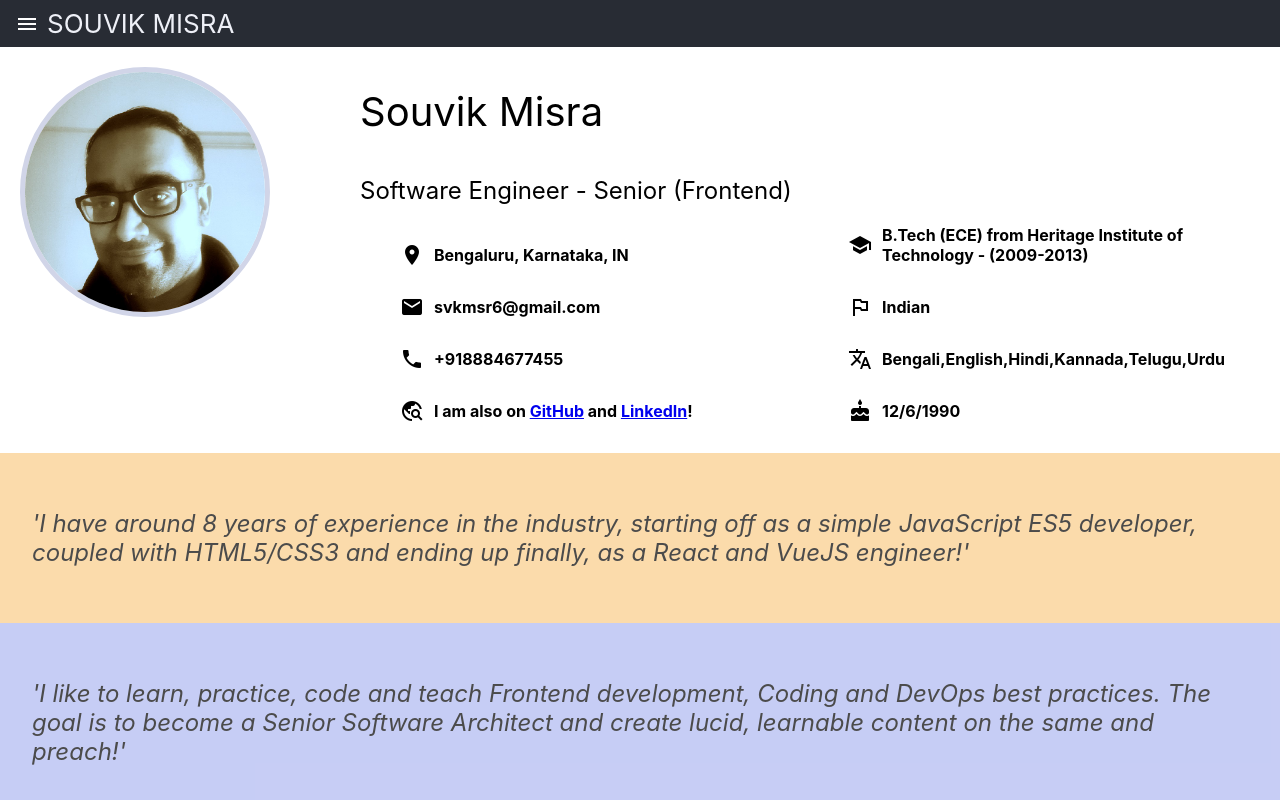
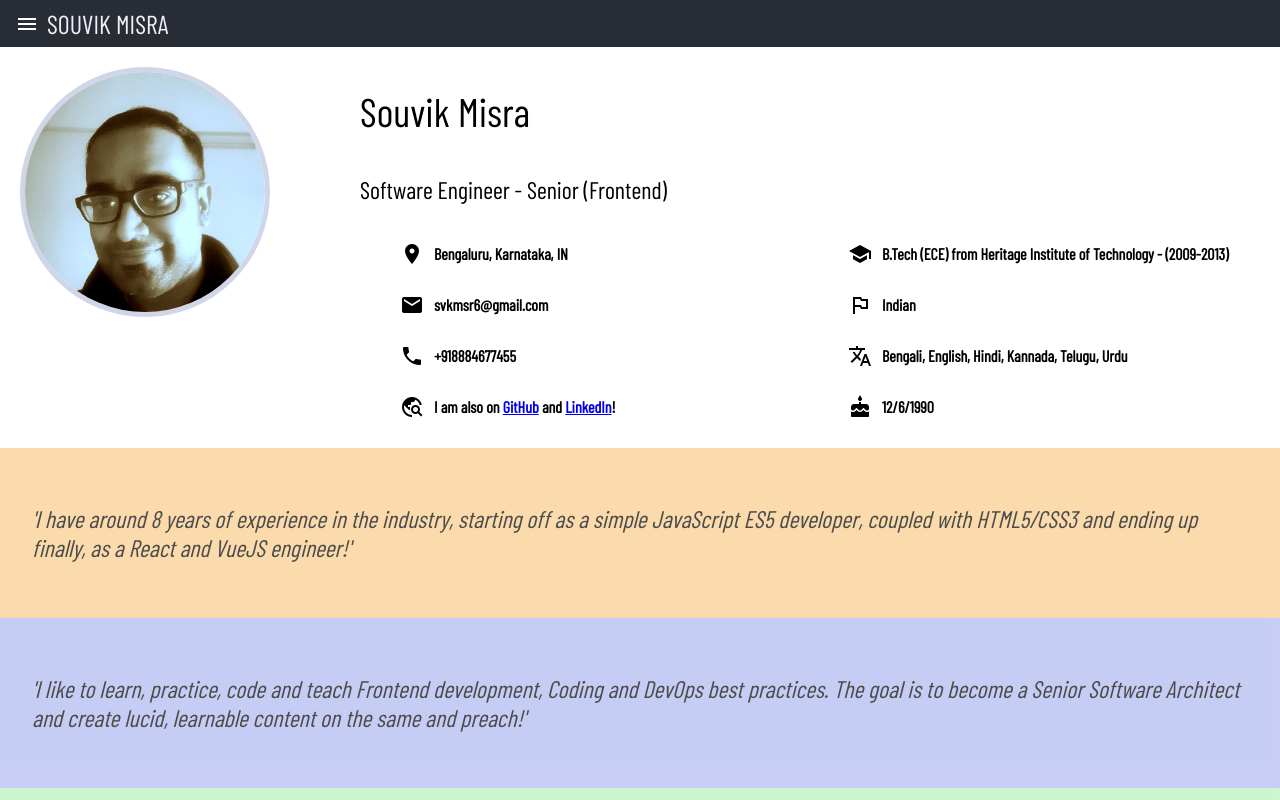
Before and after one commit to svkmsr6/svk-profile-app, a React (Create React App) app: page / in a window 1280 px wide. Shown: the top 800 px of the page. Built offline with nearby package versions, Linux system fonts and the light colour scheme.

Commit message:
Refactored Application -2

```diff
--- a/public/index.html
+++ b/public/index.html
@@ -25,6 +25,7 @@
       Learn how to configure a non-root public URL by running `npm run build`.
     -->
     <link href="https://fonts.googleapis.com/icon?family=Material+Icons" rel="stylesheet"/>
+    <link rel="stylesheet" href="https://fonts.googleapis.com/css?family=Barlow%20Condensed">
     <title>Souvik's Online Resume</title>
   </head>
   <body>
--- a/src/components/OtherInfo.js
+++ b/src/components/OtherInfo.js
@@ -27,7 +27,7 @@ function OtherInfo(props) {
                     <li className="info-list-item">
                         <span className="material-icons icon">translate</span>
                         <span className="info">
-                            <p className="data">{data.languages.join(',')}</p>
+                            <p className="data">{data.languages.join(', ')}</p>
                         </span>
                     </li>
                     <li className="info-list-item">
--- a/src/components/Ribbon.css
+++ b/src/components/Ribbon.css
@@ -2,6 +2,7 @@
     font-style: italic;
     font-size: 1.5rem;
     opacity: 0.7;
+    width: 100%;
 }
 
 .ribbon-text-container:hover {
--- a/src/index.css
+++ b/src/index.css
@@ -1,6 +1,6 @@
 body {
   margin: 0;
-  font-family: -apple-system, BlinkMacSystemFont, 'Segoe UI', 'Roboto', 'Oxygen',
+  font-family: 'Barlow Condensed', -apple-system, BlinkMacSystemFont, 'Segoe UI', 'Roboto', 'Oxygen',
     'Ubuntu', 'Cantarell', 'Fira Sans', 'Droid Sans', 'Helvetica Neue',
     sans-serif;
   -webkit-font-smoothing: antialiased;
```
